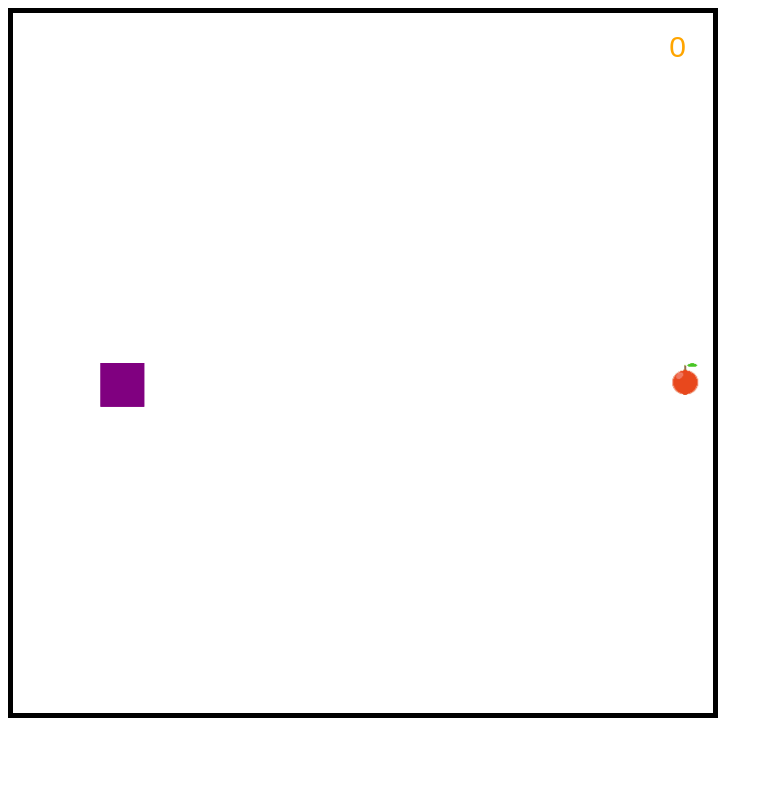
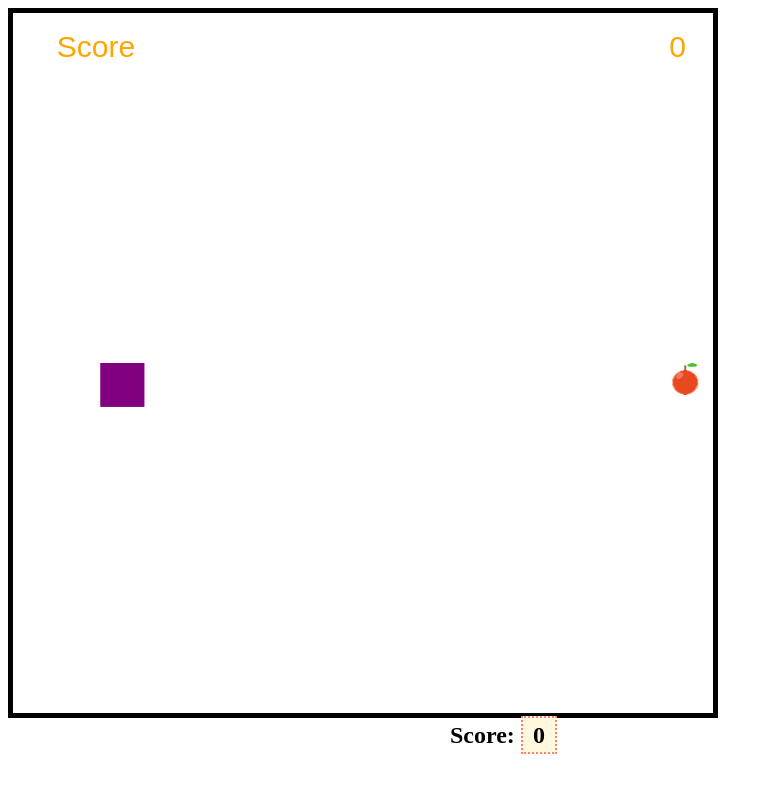
Before and after one commit to LaNuggets/Challenge-JS-Projet-final, a plain HTML site: page index.html in a window 1280 px wide. Shown: the whole page, without its empty margins (0-773 px from the left). Drawn offline with Linux system fonts and the light colour scheme.

Commit message:
modification de css de score

```diff
--- a/index.html
+++ b/index.html
@@ -7,7 +7,9 @@
     <link rel="stylesheet" href="style.css">
 </head>
 <body>
-    <canvas id="canvas" width="700" height="700"></script></canvas>
+    <canvas id="canvas" width="700" height="700"></canvas>
     <script src="script.js"></script>
+    <h2 class="score">Score: <span id="foodCounter"/>0</span></h2>
+
 </body>
 </html>
--- a/script.js
+++ b/script.js
@@ -18,6 +18,7 @@ let foodX = Math.floor(Math.random() * 15 + 1) * cellSize;
 let foodY = Math.floor(Math.random() * 15 + 1) * cellSize;
 
 let foodCounter = 0;
+
 let maxFoodCounter = 0;
 
 const checkCollision= (head, arr)=>{
@@ -51,6 +52,7 @@ const drawGame=()=> {
       if(speedY==1) snakeY+=cellSize;
 
       if(snakeX == foodX && snakeY == foodY){
+
         foodCounter++;
         if(foodCounter>maxFoodCounter)maxFoodCounter++;
         foodX = Math.floor(Math.random() * 15 + 1) * cellSize;
@@ -70,7 +72,12 @@ const drawGame=()=> {
     snake.unshift(newHead);
     ctx.fillStyle = 'orange';
     ctx.font="30px Arial";
+    ctx.fillText("Score", 1*cellSize, 1*cellSize);
+
     ctx.fillText(foodCounter, 15*cellSize, 1*cellSize);
+    document.getElementById("foodCounter").innerHTML=foodCounter;
+
+
 }
 
 let game=setInterval(drawGame, 100);
--- a/style.css
+++ b/style.css
@@ -1,3 +1,15 @@
 canvas{
     border: 5px solid black;
+
 }
+
+.score{
+    position:absolute;
+    left:450px;
+    margin-top:0px;
+  }
+  #foodCounter{
+    padding: 4px 10px;
+    border: 2px salmon dotted;
+    background: cornsilk;
+  }
```
